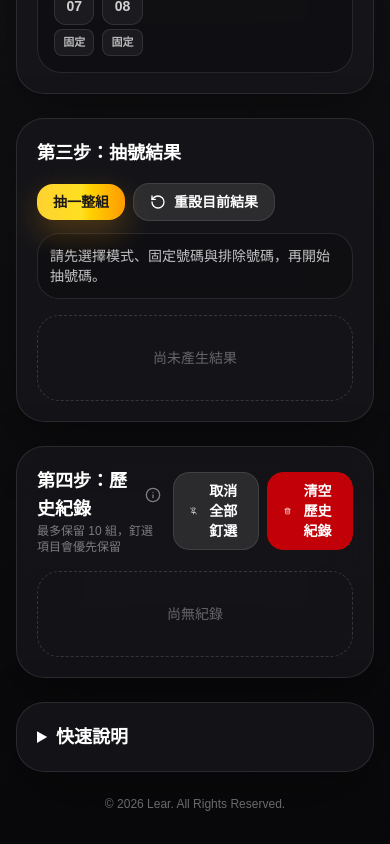
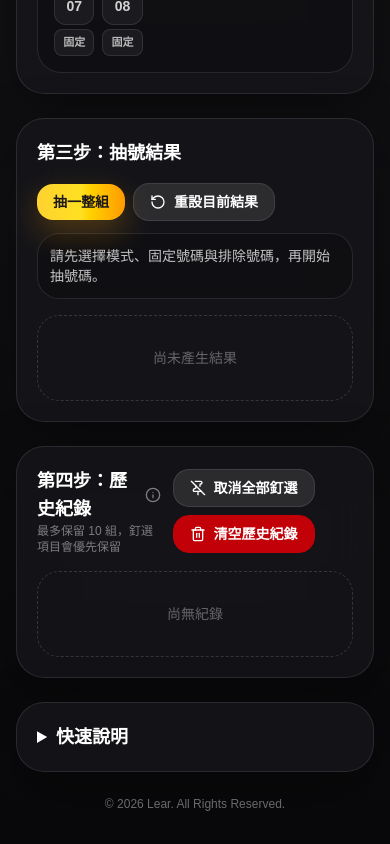
Before and after one commit to LearFocus/Taiwan_Lottery_Simulator, a React (Vite) app: page / in a window 390 px wide. Shown: the part 1785-2629 px from the top of the page. Built offline with nearby package versions, Linux system fonts and the light colour scheme.

Commit message:
Adjust history section mobile layout

```diff
--- a/src/App.tsx
+++ b/src/App.tsx
@@ -1003,11 +1003,12 @@ export default function TaiwanLotteryGenerator() {
               </div>
             </div>
 
-            <div className="flex gap-2">
+            <div className="flex flex-wrap gap-2">
               <button
                 type="button"
                 onClick={clearAllPins}
-                className={`flex-1 inline-flex items-center justify-center gap-2 rounded-2xl px-4 py-2 text-sm font-bold ${t.secondary}`}
+                className={`inline-flex items-center gap-2 rounded-2xl px-4 py-2 text-sm font-bold ${t.secondary}`}
+                style={{ fontFamily: TITLE_FONT }}
               >
                 <PinOff className="h-4 w-4" />
                 取消全部釘選
@@ -1018,7 +1019,8 @@ export default function TaiwanLotteryGenerator() {
                 onClick={() =>
                   setHistory((prev) => prev.filter((item) => item.pinned))
                 }
-                className={`flex-1 inline-flex items-center justify-center gap-2 rounded-2xl px-4 py-2 text-sm font-bold ${t.danger}`}
+                className={`inline-flex items-center gap-2 rounded-2xl px-4 py-2 text-sm font-bold ${t.danger}`}
+                style={{ fontFamily: TITLE_FONT }}
               >
                 <Trash2 className="h-4 w-4" />
                 清空歷史紀錄
```
